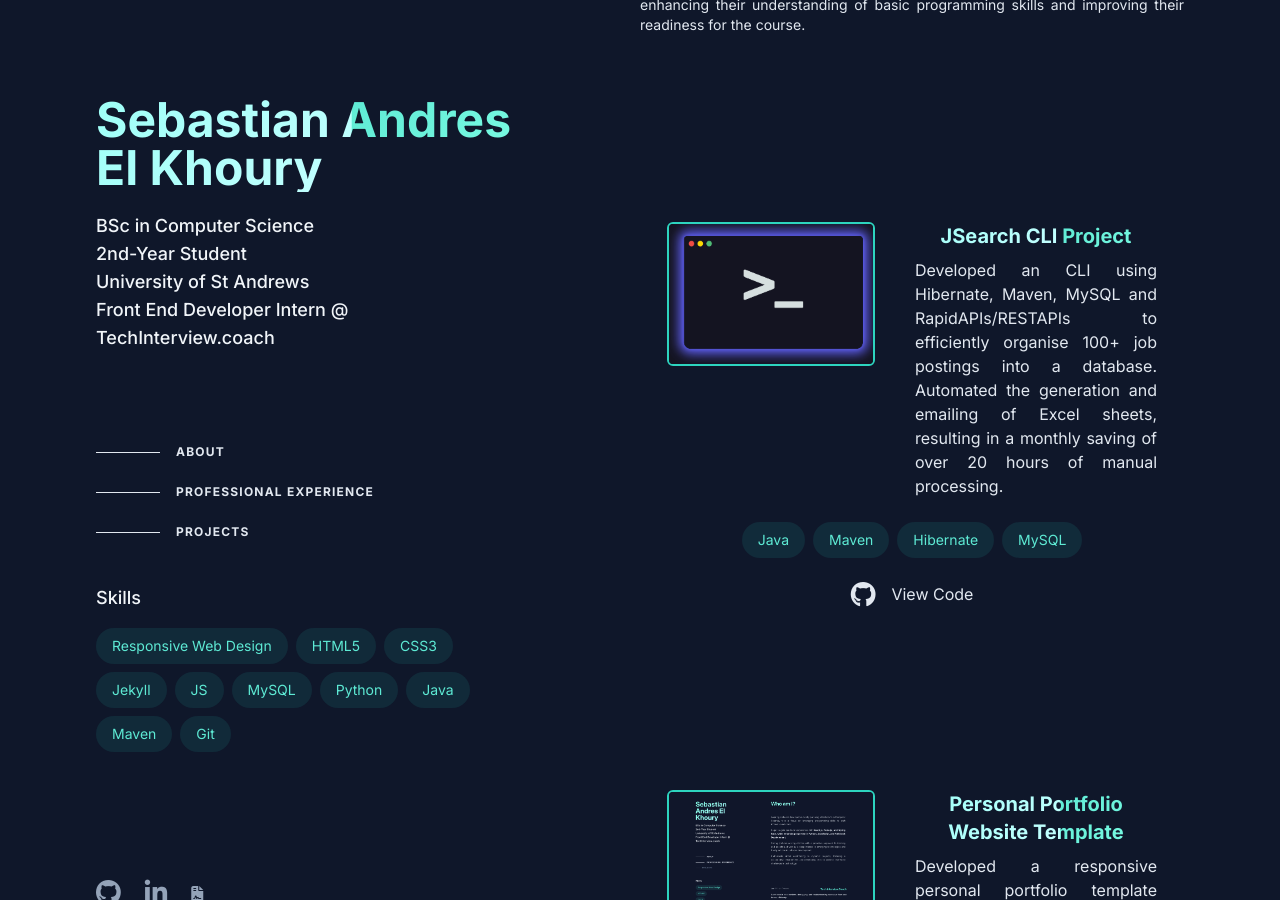
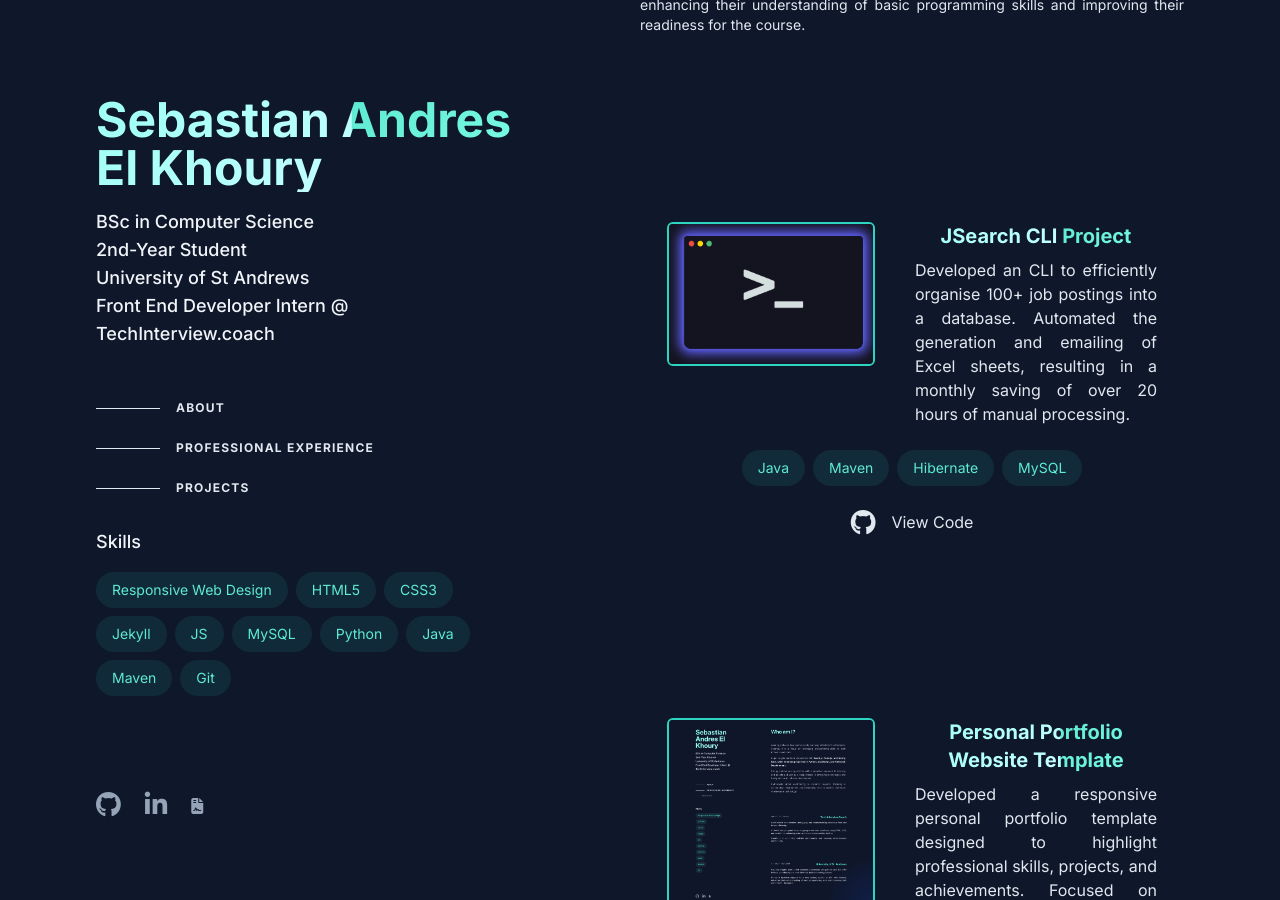
Before and after one commit to S-andres0694/Personal-Portfolio-Template, a Jekyll site: the page built from index.md, in a window 1280 px wide and 900 px high, scrolled down 1185 px. Built offline with Jekyll 4.4.1, drawn with Linux system fonts in a browser that asks for light colours; nearby versions of some CDN libraries.

Commit message:
feat: added necessary responsiveness to the layout
- modified the gitignore
- changed some info from the index.md

```diff
--- a/_layouts/portfolio.html
+++ b/_layouts/portfolio.html
@@ -18,8 +18,9 @@
     <!-- header section that contains the personal details of the user -->
 
     <header>
-      <section id="personal-details" class="flex flex-col lg:w-1/3 2xl:w-min lg:fixed lg:justify-between lg:h-screen lg:pb-20">
+      <section id="personal-details" class="flex flex-col lg:w-1/3 2xl:w-1/6 lg:fixed lg:justify-between lg:h-screen lg:pb-20">
         <div id="profile" class="flex flex-col items-start space-y-5">
+          <div class="flex flex-col justify-between">
             <h1 class="text-5xl sm:text-5xl font-bold text-wrap text-teal-300 text-left animated-text">
               Sebastian Andres El Khoury
             </h1>
@@ -65,7 +66,7 @@
             </nav>
           </div>
           <div class="flex flex-col gap-4 lg:mb-24">
-          <h2 class="text-lg font-medium text-slate-100 mt-8 text-left">
+            <h2 class="text-lg font-medium text-slate-100 lg:mt-8 text-left">
               Skills
             </h2>
             <div
@@ -75,6 +76,7 @@
                 {{ tech }}
               </button>
               {% endfor %}
+            </div>
           </div>
           </div>
         <div class="flex justify-self-end mt-8 lg:mb-24">
--- a/index.md
+++ b/index.md
@@ -58,7 +58,7 @@
 projects:
   - name: JSearch CLI Project
     image: ./assets/img/projects/command-line-interface.png
-    description: Developed an CLI using Hibernate, Maven, MySQL and RapidAPIs/RESTAPIs to efficiently organise 100+ job postings into a database. Automated the generation and emailing of Excel sheets, resulting in a monthly saving of over 20 hours of manual processing.
+    description: Developed an CLI to efficiently organise 100+ job postings into a database. Automated the generation and emailing of Excel sheets, resulting in a monthly saving of over 20 hours of manual processing.
     used-skills:
         - Java
         - Maven
```
Also changed, not shown: 1 other file. Lines whose indentation alone changed are shown as unchanged.
